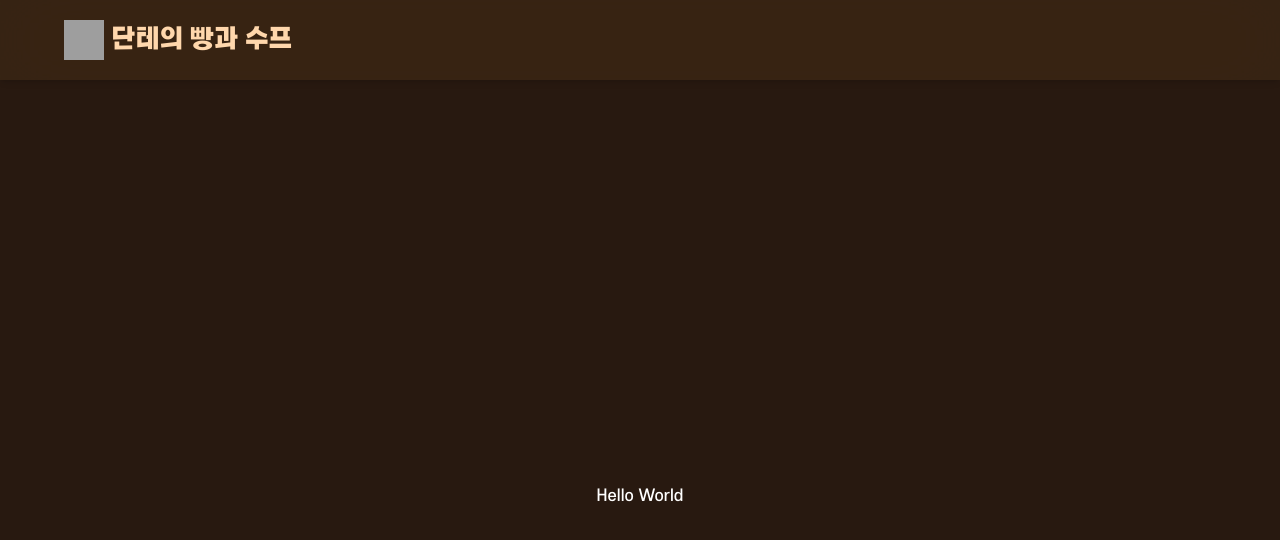
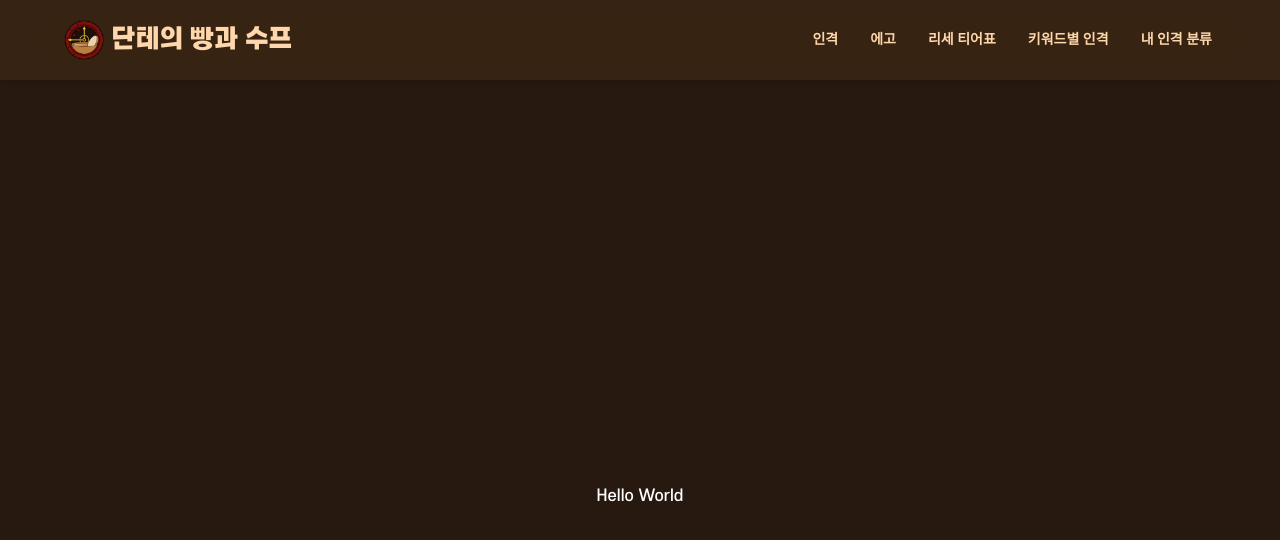
Before and after one commit to Jiho-Park-0/Nextjs-migration, a Next.js app: page / in a window 1280 px wide. Shown: the top 540 px of the page. Built offline with nearby package versions, Linux system fonts and the light colour scheme; grey boxes are pictures that could not be loaded; a web font is replaced by a local one.

Commit message:
Feat: Header 로직 추가

```diff
--- a/package.json
+++ b/package.json
@@ -10,7 +10,6 @@
   },
   "dependencies": {
     "@material-tailwind/react": "^2.1.10",
-    "antd": "^5.22.5",
     "next": "15.1.0",
     "react": "^19.0.0",
     "react-dom": "^19.0.0",
@@ -19,7 +18,7 @@
   "devDependencies": {
     "@eslint/eslintrc": "^3",
     "@types/node": "^20",
-    "@types/react": "^19",
+    "@types/react": "18.2.39",
     "@types/react-dom": "^19",
     "eslint": "^9",
     "eslint-config-next": "15.1.0",
--- a/src/app/compoenets/Header.tsx
+++ b/src/app/compoenets/Header.tsx
@@ -1,20 +1,26 @@
 "use client";
 
-import React from "react";
-import { Navbar, Typography, IconButton, Collapse } from "@material-tailwind/react";
-// import { Layout, Typography, Button, Collapse } from "antd";
-// import NavList from "./NavList";
+import React, { useState, useEffect } from "react";
+import {
+  Navbar,
+  Typography,
+  IconButton,
+  Collapse,
+} from "@material-tailwind/react";
 import { HiMenuAlt3, HiOutlineX } from "react-icons/hi";
 import Link from "next/link";
 import { useRouter } from "next/navigation";
+import Image from "next/image";
+import NavList from "./NavList";
 
 const Header = () => {
-  const [openNav, setOpenNav] = React.useState(false);
+  const [openNav, setOpenNav] = useState(false);
   const location = useRouter();
 
-  const handleWindowResize = () => window.innerWidth >= 640 && setOpenNav(false);
+  const handleWindowResize = () =>
+    window.innerWidth >= 640 && setOpenNav(false);
 
-  React.useEffect(() => {
+  useEffect(() => {
     window.addEventListener("resize", handleWindowResize);
 
     return () => {
@@ -22,58 +28,52 @@ const Header = () => {
     };
   }, []);
 
-  React.useEffect(() => {
+  useEffect(() => {
     // 페이지 이동 시 nav바를 닫음
     setOpenNav(false);
   }, [location]);
 
   return (
-    <Navbar
-      className='mx-auto max-w-full px-4 md:px-16 py-3 rounded-none border-none bg-primary-400'
-      placeholder={undefined}
-      onPointerEnterCapture={() => {}}
-      onPointerLeaveCapture={() => {}}
-    >
-      <div className='md:h-14 flex items-center justify-between text-blue-gray-900'>
-        <div className='flex gap-2 items-center'>
-          <Link href='/'>
-            <img src='/assets/logo.webp' alt='logo' className='h-6 w-6 md:h-10 md:w-10' />
+    <Navbar className="mx-auto max-w-full px-4 md:px-16 py-3 rounded-none border-none bg-primary-400">
+      <div className="md:h-14 flex items-center justify-between text-blue-gray-900">
+        <div className="flex gap-2 items-center">
+          <Link href="/">
+            <Image
+              src="/assets/logo.webp"
+              alt="logo"
+              className="h-6 w-6 md:h-10 md:w-10"
+              width={1024}
+              height={1024}
+            />
           </Link>
           <Typography
-            as='a'
-            href='/'
-            variant='h4'
-            className='mr-4 cursor-pointer py-1.5 font-title text-lg md:text-2xl text-primary-100'
-            placeholder={undefined}
-            onPointerEnterCapture={() => {}}
-            onPointerLeaveCapture={() => {}}
+            as="a"
+            href="/"
+            variant="h4"
+            className="mr-4 cursor-pointer py-1.5 font-title text-lg md:text-2xl text-primary-100"
           >
             단테의 빵과 수프
           </Typography>
         </div>
 
-        {/* <div className='hidden md:block'>
+        <div className="hidden md:block">
           <NavList setIsNavOpen={setOpenNav} />
-        </div> */}
+        </div>
         <IconButton
-          variant='text'
-          className='ml-auto h-6 w-6 text-inherit hover:bg-transparent focus:bg-transparent active:bg-transparent md:hidden'
+          variant="text"
+          className="ml-auto h-6 w-6 text-inherit hover:bg-transparent focus:bg-transparent active:bg-transparent md:hidden"
           ripple={false}
           onClick={() => setOpenNav(!openNav)}
-          placeholder={undefined}
-          onPointerEnterCapture={() => {}}
-          onPointerLeaveCapture={() => {}}
         >
           {openNav ? (
-            <HiOutlineX size={20} className='text-primary-100' />
+            <HiOutlineX size={20} className="text-primary-100" />
           ) : (
-            <HiMenuAlt3 size={20} className='text-primary-100' />
+            <HiMenuAlt3 size={20} className="text-primary-100" />
           )}
         </IconButton>
       </div>
       <Collapse open={openNav}>
-        <p>temp</p>
-        {/* <NavList setIsNavOpen={setOpenNav} /> */}
+        <NavList setIsNavOpen={setOpenNav} />
       </Collapse>
     </Navbar>
   );
--- /dev/null
+++ b/src/app/compoenets/NavList.tsx
@@ -0,0 +1,43 @@
+"use client";
+
+import React, { Dispatch, SetStateAction } from "react";
+import { Typography } from "@material-tailwind/react";
+import Link from "next/link";
+import { usePathname } from "next/navigation";
+import nav from "@/app/constants/nav.json";
+
+interface NavListProps {
+  setIsNavOpen: Dispatch<SetStateAction<boolean>>;
+}
+
+const NavList: React.FC<NavListProps> = ({ setIsNavOpen }) => {
+  const pathname = usePathname(); // 현재 경로를 가져옴
+
+  return (
+    <ul className="mt-2 mb-2 flex flex-col gap-2 md:mb-0 md:mt-0 md:flex-row md:items-center md:gap-6">
+      {nav.map((item) => {
+        const isActive = pathname === item.link; // 현재 경로와 nav의 링크를 비교
+
+        return (
+          <li key={`nav:${item.title}`} onClick={() => setIsNavOpen(false)}>
+            <Link href={item.link}>
+              <Typography
+                as="span"
+                variant="small"
+                className={`p-1 font-bold text-base md:text-sm text-primary-100 ${
+                  isActive
+                    ? "pb-1 border-b-2 border-b-primary-100 transition duration-500 ease-in-out"
+                    : "bg-transparent border-b-2 border-transparent"
+                }`}
+              >
+                {item.title}
+              </Typography>
+            </Link>
+          </li>
+        );
+      })}
+    </ul>
+  );
+};
+
+export default NavList;
--- /dev/null
+++ b/src/app/constants/nav.json
@@ -0,0 +1,7 @@
+[
+  { "title": "인격", "link": "/identity" },
+  { "title": "에고", "link": "/ego" },
+  { "title": "리세 티어표", "link": "/tier" },
+  { "title": "키워드별 인격", "link": "/keyword" },
+  { "title": "내 인격 분류", "link": "/deck" }
+]
--- a/src/app/layout.tsx
+++ b/src/app/layout.tsx
@@ -18,10 +18,12 @@ export default function RootLayout({
   children: React.ReactNode;
 }>) {
   return (
-    <html lang='en'>
+    <html lang="en">
       <body className={` bg-primary-450`}>
         <Header />
-        <div className='w-full max-w-7xl py-4 mx-auto px-4 md:px-16 font-content'>{children}</div>
+        <div className="w-full max-w-7xl py-4 mx-auto px-4 md:px-16 font-content">
+          {children}
+        </div>
       </body>
     </html>
   );
--- a/tailwind.config.ts
+++ b/tailwind.config.ts
@@ -1,6 +1,6 @@
 /** @type {import('tailwindcss').Config} */
 
-const withMT = require("@material-tailwind/react/utils/withMT");
+import withMT from "@material-tailwind/react/utils/withMT";
 import colors from "tailwindcss/colors";
 
 module.exports = withMT({
```
Also changed, not shown: public/assets/logo.webp (added), 1 other file (tests, documents, lock files or other folders).
